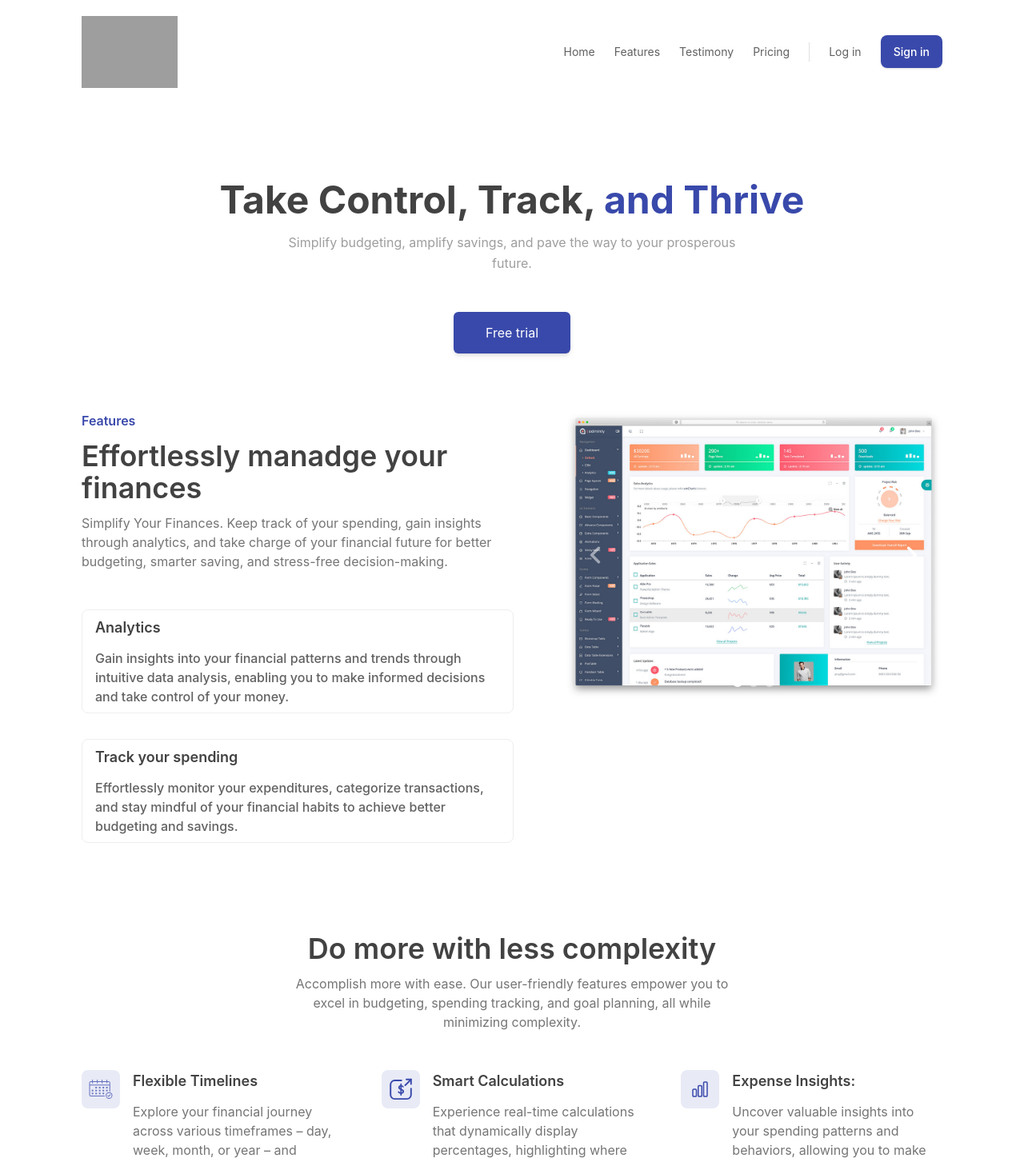
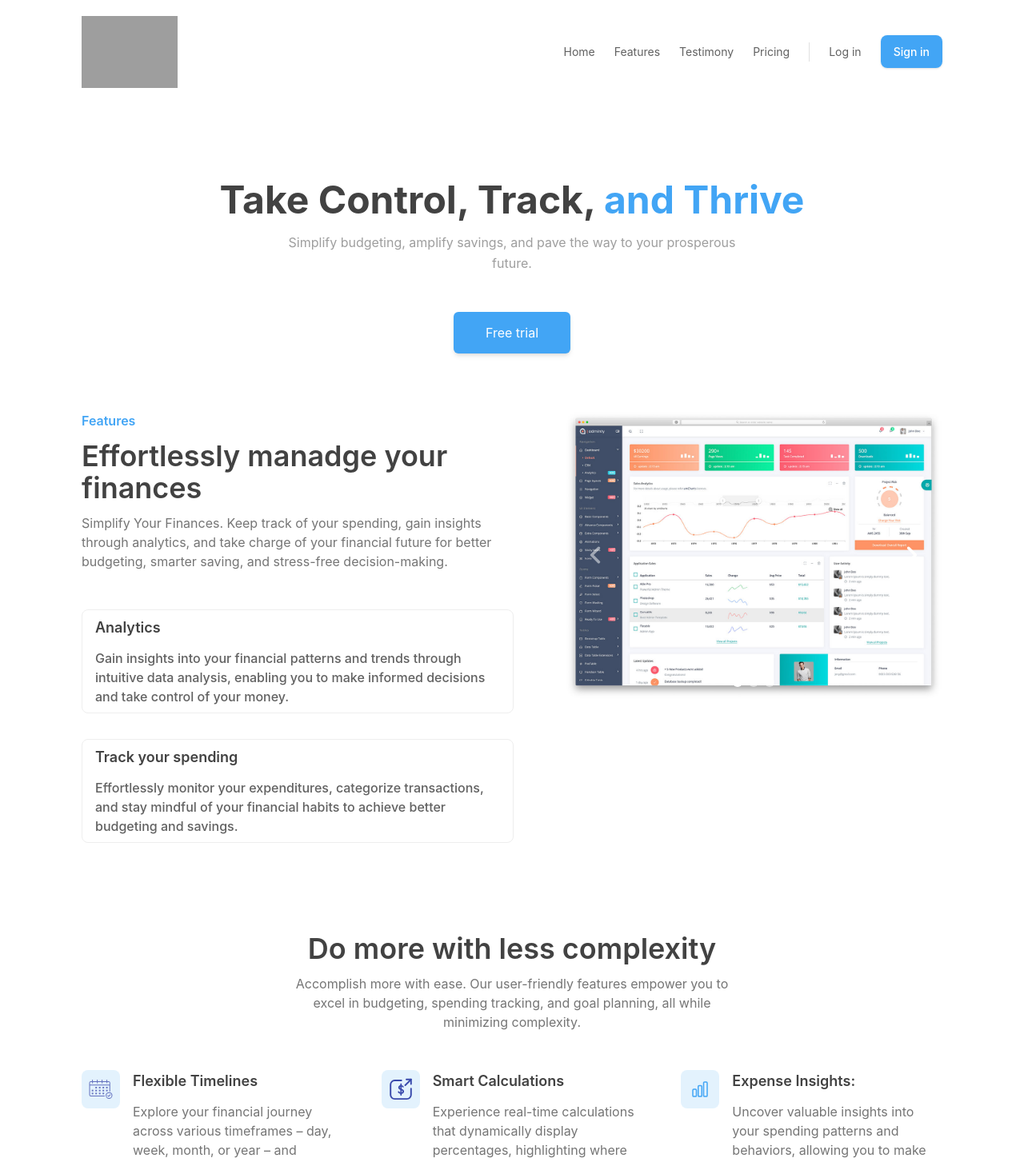
Before and after one commit to maxencemazeau/financewebsite, a React (Create React App) app: page / in a window 1280 px wide. Shown: the top 1453 px of the page at 80% size. Built offline with nearby package versions, Linux system fonts and the light colour scheme; grey boxes are pictures that could not be loaded.

Commit message:
Color changed hero and navbar

```diff
--- a/src/page/Home/Features.tsx
+++ b/src/page/Home/Features.tsx
@@ -118,7 +118,7 @@ export default function Features() {
                         {
                             features.map((item, idx) => (
                                 <li key={idx} className="flex gap-x-4">
-                                    <div className="flex-none w-12 h-12 bg-indigo-50 text-indigo-600 rounded-lg flex items-center justify-center">
+                                    <div className="flex-none w-12 h-12 bg-blue-50 text-blue-400 rounded-lg flex items-center justify-center">
                                         {item.icon}
                                     </div>
                                     <div>
--- a/src/page/Home/Hero.tsx
+++ b/src/page/Home/Hero.tsx
@@ -8,14 +8,14 @@ export default function Hero() {
                 <div className="text-center space-y-4">
                     <h1 className="text-gray-800 font-bold text-4xl md:text-5xl">
                     Take Control, Track,
-                         <span className="text-indigo-600"> and Thrive</span>
+                         <span className="text-blue-400"> and Thrive</span>
                     </h1>
                     <p className="text-gray-500 max-w-xl mx-auto leading-relaxed">
                     Simplify budgeting, amplify savings, and pave the way to your prosperous future.
                     </p>
                 </div>
                 <div className="mt-12 justify-center items-center space-y-3 sm:space-x-6 sm:space-y-0 sm:flex">
-                    <a href="javascript:void(0)" className="px-10 py-3.5 w-full bg-indigo-600 text-white text-center rounded-md shadow-md block sm:w-auto">
+                    <a href="javascript:void(0)" className="px-10 py-3.5 w-full bg-blue-400 text-white text-center rounded-md shadow-md block sm:w-auto">
                         Free trial
                     </a>
                 </div>
--- a/src/page/Home/NavBar.tsx
+++ b/src/page/Home/NavBar.tsx
@@ -58,12 +58,12 @@ export default function NavBar() {
                         <span className='hidden w-px h-6 bg-gray-300 md:block'></span>
                         <div className='space-y-3 items-center gap-x-6 md:flex md:space-y-0'>
                             <li>
-                                <a href="javascript:void(0)" className="block py-3 text-center text-gray-700 hover:text-indigo-600 border rounded-lg md:border-none">
+                                <a href="javascript:void(0)" className="block py-3 text-center text-gray-700 hover:text-blue-400 border rounded-lg md:border-none">
                                     Log in
                                 </a>
                             </li>
                             <li>
-                                <a href="javascript:void(0)" className="block py-3 px-4 font-medium text-center text-white bg-indigo-600 hover:bg-indigo-500 active:bg-indigo-700 active:shadow-none rounded-lg shadow md:inline">
+                                <a href="javascript:void(0)" className="block py-3 px-4 font-medium text-center text-white bg-blue-400 hover:bg-indigo-500 active:bg-indigo-700 active:shadow-none rounded-lg shadow md:inline">
                                     Sign in
                                 </a>
                             </li>
--- a/src/page/Home/VisualFeature.tsx
+++ b/src/page/Home/VisualFeature.tsx
@@ -28,7 +28,7 @@ export default function VisualFeature() {
             <div className="max-w-screen-xl mx-auto px-4 text-gray-600 gap-16 justify-between md:px-8 lg:flex">
                 <div>
                     <div className="max-w-xl space-y-3">
-                        <h3 className="text-indigo-600 font-semibold">
+                        <h3 className="text-blue-400 font-semibold">
                             Features
                         </h3>
                         <p className="text-gray-800 text-3xl font-semibold sm:text-4xl">
```
